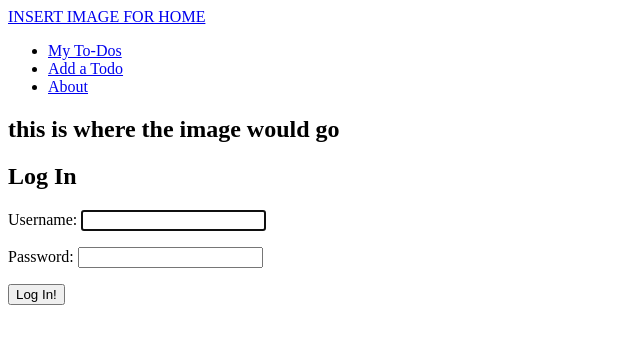
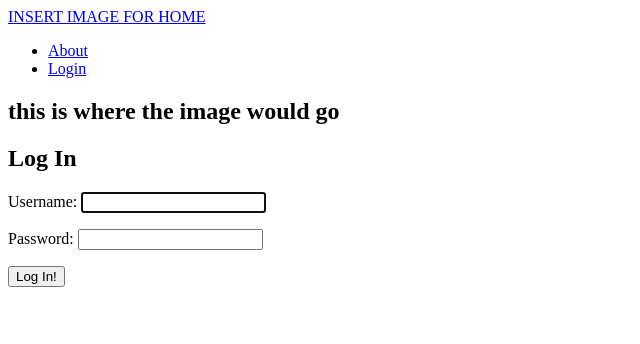
Before and after one commit to christinew2/igotthis, a Django app: page / in a window 1280 px wide. Shown: the top 344 px of the page, without its empty margins (0-640 px from the left). Run offline with Django 3.2, Linux system fonts and the light colour scheme.

Commit message:
dynamically changing url

```diff
--- a/igotthis/settings.py
+++ b/igotthis/settings.py
@@ -120,6 +120,8 @@ USE_TZ = True
 
 STATIC_URL = '/static/'
 
+LOGIN_REDIRECT_URL = 'todos_index'
+
 # Default primary key field type
 # https://docs.djangoproject.com/en/3.2/ref/settings/#default-auto-field
 
--- a/main_app/templates/base.html
+++ b/main_app/templates/base.html
@@ -19,9 +19,15 @@
     </header>
     <nav>
         <ul>
-            <li><a href="{% url 'todos_index' %}">My To-Dos</a></li>
-            <li><a href="{% url 'todos_create' %}">Add a Todo</a></li>
-            <li><a href="{% url 'about' %}">About</a></li>
+            {% if user.is_authenticated %}
+                <li><a href="{% url 'todos_index' %}">My To-Dos</a></li>
+                <li><a href="{% url 'todos_create' %}">Add a Todo</a></li>
+                <li><a href="{% url 'about' %}">About</a></li>
+                <li><a href="{% url 'logout' %}">Log Out</a></li>
+            {% else %}
+                <li><a href="{% url 'about' %}">About</a></li>
+                <li><a href="{% url 'home' %}">Login</a></li>
+            {% endif %}
         </ul>
     </nav>
     <main>
```
